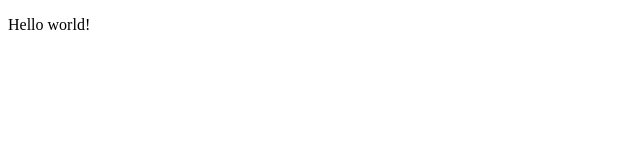
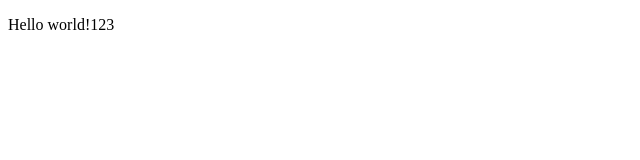
Before and after one commit to Arenelin/site3, a plain HTML site: page index.html in a window 1280 px wide. Shown: the full height of the page, 0-640 px from the left. Drawn offline with Linux system fonts and the light colour scheme.

Commit message:
second commit

```diff
--- a/index.html
+++ b/index.html
@@ -8,7 +8,7 @@
 </head>
 
 <body>
-    <p>Hello world!</p>
+    <p>Hello world!123</p>
 </body>
 
 </html>
```
